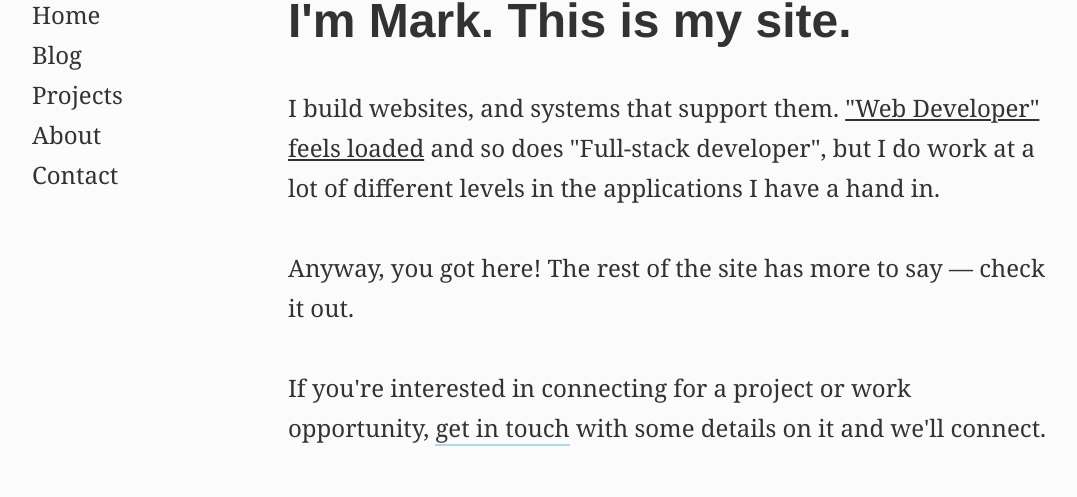
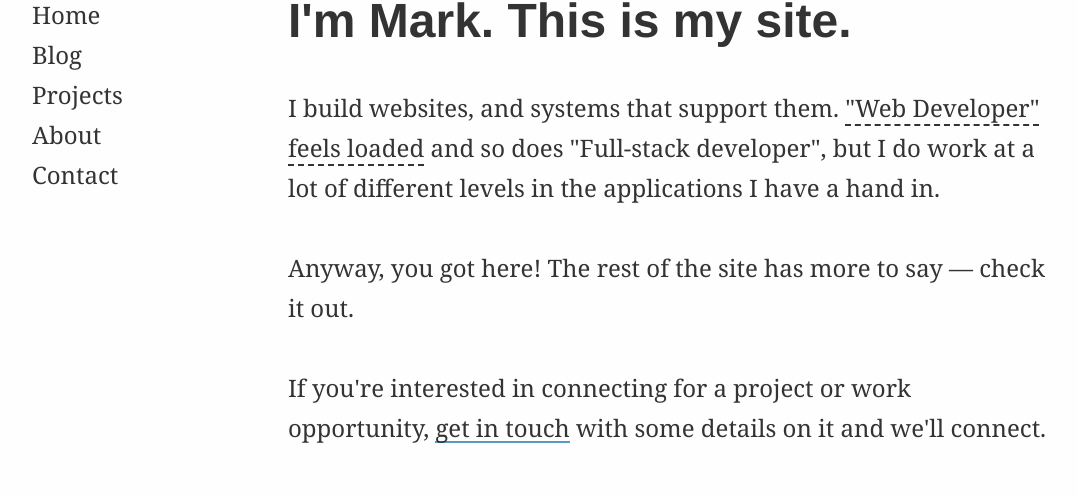
Before and after one commit to morkhorwaad/personal-site, a Gatsby site: page / in a window 1280 px wide. Shown: the part 135-632 px from the top of the page, without its empty margins (96-1173 px from the left). Built offline with nearby package versions, Linux system fonts and the light colour scheme; Gatsby itself is replaced by a stand-in of ours; some packages are replaced by stand-ins of ours.

Commit message:
Happy with links. Chose some colors that are AA compliant. Fixed alignment issues for navbar/logo so they don't stretch everywhere.

```diff
--- a/src/components/icon-link.scss
+++ b/src/components/icon-link.scss
@@ -1,6 +1,7 @@
 @import '../styles/variables.scss';
 
 a.icon-link{
+    border: none;
 
     &:hover {
         color: $primary-color;
--- a/src/components/layout.scss
+++ b/src/components/layout.scss
@@ -10,6 +10,7 @@ div.layout {
         "nav main main main"
         "footer main main main";
     height: $total-height;
+    justify-items: start;
 
     @media screen and (max-width: $media-md) {
         grid-template-areas:
--- a/src/components/navBar.scss
+++ b/src/components/navBar.scss
@@ -3,6 +3,7 @@
 nav.navBar {
     display: flex;
     flex-flow: column nowrap;
+    align-items: flex-start;
     grid-area: nav;
     background-color: $background-color;
 
@@ -69,7 +70,7 @@ button.menuButton {
     background-color: $background-color;
     color: $primary-color;
     border: 1px solid $primary-color;
-    transition: color .3s;
+    transition: color .4s;
 
     &:hover {
         color: $background-color;
@@ -84,6 +85,7 @@ button.menuButton {
 // links
 nav.navBar a {
     text-decoration: none;
+    border: none;
 
     &:hover {
         color: $primary-color;
--- a/src/styles/global.scss
+++ b/src/styles/global.scss
@@ -29,13 +29,17 @@ a {
 // I'm assuming that all links by default will be external links
 // most of them are going to get generated by markdown, so
 // default is the external link
+
 a {
     color: $text-color;
-    transition: color .2s;
+    transition: .2s;
+    text-decoration: none;
+    border-bottom: 2px dashed $text-color;
 
     &:hover {
         color: $primary-complement;
         background-color: $primary-color;
+        border-color: $primary-complement;
     }
 
     &:visited {
@@ -49,27 +53,30 @@ a {
 
 // this is for links in text/blogs/etc that link to other pages
 a.internal-link {
-    text-decoration: none;
+    @include link-reset;
+    display: inline-block;
     position: relative;
     white-space: nowrap;
     z-index: 1;
 
     &::before {
         position: absolute;
+        display: inline-block;
         z-index: -1;
         content: "";
         background-color: $primary-color;
         height: 2px;
         width: 100%;
-        bottom: -2px;
-        transition: height 1s;
+        bottom: 4px;
+        transition: height .4s;
     }
 
     &:hover {
         background-color: $background-color;
+        color: $primary-complement;
 
         &::before {
-            height: 100%;
+            height: 75%;
         }
     }
 
@@ -79,11 +86,12 @@ a.internal-link {
 }
 
 a.logo {
-    text-decoration: none;
+    @include link-reset;
     font-weight: lighter;
 
     &:hover {
         background-color: $background-color;
+        color: $text-color;
     }
 
     &:focus {
--- a/src/styles/mixins.scss
+++ b/src/styles/mixins.scss
@@ -2,3 +2,8 @@
 // - font size (rem/px)
 // - animations/transitions
 // etc.
+
+@mixin link-reset {
+    text-decoration: none;
+    border: none;
+}
--- a/src/styles/variables.scss
+++ b/src/styles/variables.scss
@@ -1,13 +1,13 @@
 // global colors
 $black: hsla(0, 0%, 0%, 0.8);
-$white: #fbfbfb;
+$white: #fefefe;
 $red: red;
-$green: lightgreen;
-$blue: lightblue;
+$green: #4B966E;
+$blue: 	#579CBF;
 
 // color role assignment
 $primary-color: $blue;
-$primary-complement: $black;
+$primary-complement: $white;
 $secondary-color: $green;
 $error-color: $red;
 $background-color: $white;
```
